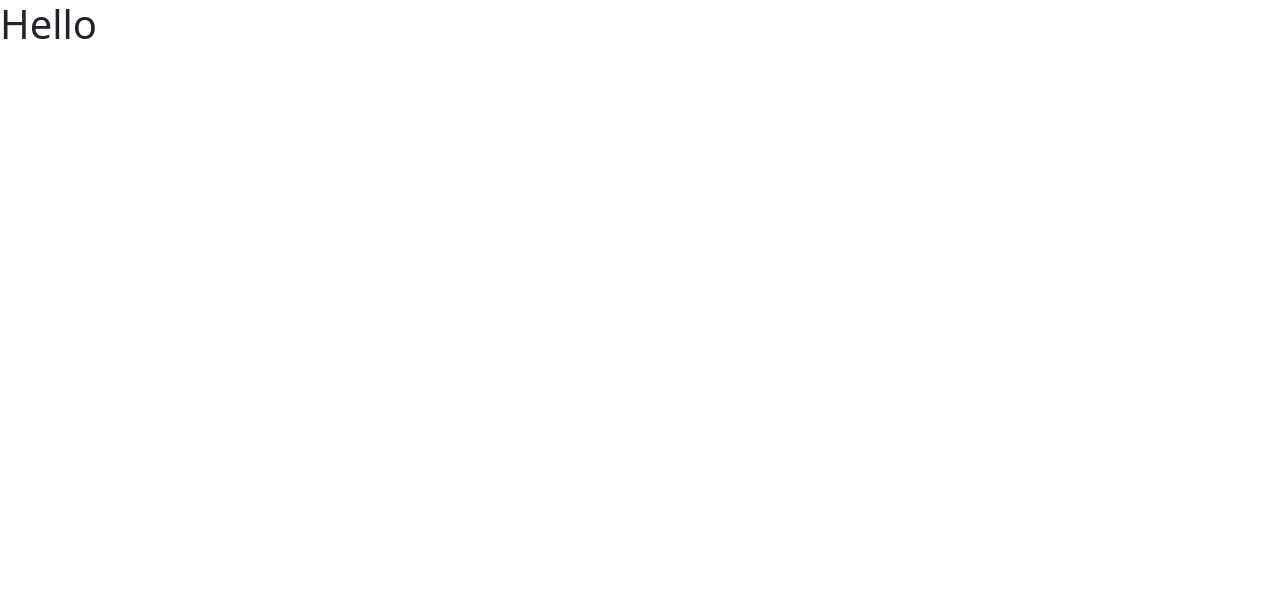
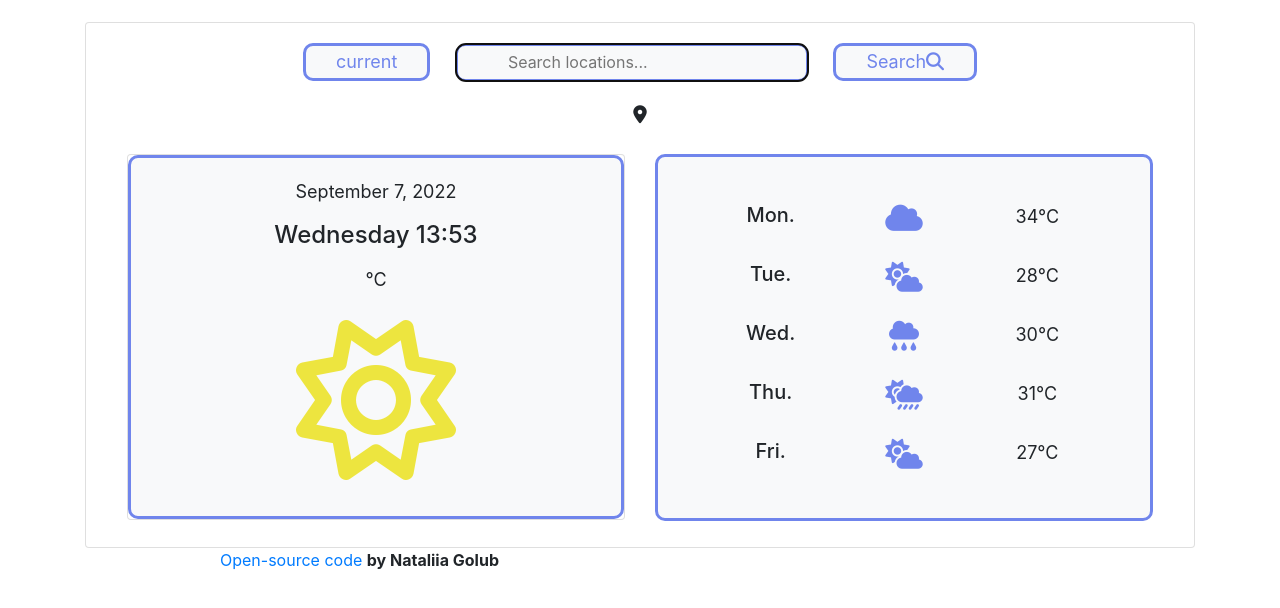
Before and after one commit to NataliiaGolub/Vanilla-Weather-App, a plain HTML site: page index.html in a window 1280 px wide. Drawn offline with nearby package versions, Linux system fonts and the light colour scheme.

Commit message:
Weather app project -main part

```diff
--- a/index.html
+++ b/index.html
@@ -4,22 +4,122 @@
     <meta charset="UTF-8" />
     <meta http-equiv="X-UA-Compatible" content="IE=edge" />
     <meta name="viewport" content="width=device-width, initial-scale=1.0" />
-    <link rel="stylesheet" href="src/style.css" />
+    <script src="https://unpkg.com/axios/dist/axios.min.js"></script>
+    <script src="https://cdn.jsdelivr.net/npm/axios/dist/axios.min.js"></script>
     <link
-      href="https://cdn.jsdelivr.net/npm/bootstrap@5.2.0/dist/css/bootstrap.min.css"
       rel="stylesheet"
-      integrity="sha384-gH2yIJqKdNHPEq0n4Mqa/HGKIhSkIHeL5AyhkYV8i59U5AR6csBvApHHNl/vI1Bx"
+      href="https://stackpath.bootstrapcdn.com/bootstrap/4.5.0/css/bootstrap.min.css"
+      integrity="sha384-9aIt2nRpC12Uk9gS9baDl411NQApFmC26EwAOH8WgZl5MYYxFfc+NcPb1dKGj7Sk"
       crossorigin="anonymous"
     />
-    <title>Weather App</title>
+
+        <script
+      src="https://cdn.jsdelivr.net/npm/bootstrap@5.2.0-beta1/dist/js/bootstrap.bundle.min.js"
+      integrity="sha384-pprn3073KE6tl6bjs2QrFaJGz5/SUsLqktiwsUTF55Jfv3qYSDhgCecCxMW52nD2"
+      crossorigin="anonymous"
+    ></script>
+    <script
+      src="https://kit.fontawesome.com/e91d8ab3c1.js"
+      crossorigin="anonymous"
+    ></script>
+    <link href="src/styles.css" rel="stylesheet" type="text/css" />
+
+    <title>Weather</title>
   </head>
   <body>
-    <h1>Hello</h1>
-    <script
-      src="https://cdn.jsdelivr.net/npm/bootstrap@5.2.0/dist/js/bootstrap.bundle.min.js"
-      integrity="sha384-A3rJD856KowSb7dwlZdYEkO39Gagi7vIsF0jrRAoQmDKKtQBHUuLZ9AsSv4jD4Xa"
-      crossorigin="anonymous"
-    ></script>
-    <script src="src/app.js"></script>
+
+    <div class="container">
+      <div class="card">
+        <form class="search" id="search-form">
+          <div class="container text-center">
+            <button class="current-btn" id="input-current" type="submit">current</button>
+            <input
+              type="text"
+              placeholder="Search locations..."
+              autocomplete="off"
+              autofocus="on"
+              id="search-text-input"
+            />
+            <button type="submit" value="Search" id="input-button">
+              Search<i class="fas fa-search"></i>
+            </button>
+          </div>
+        </form>
+        <div class="location">
+
+          <b><i class="fa-solid fa-location-dot"></i>
+        <li   id="showCity"></li></b>
+        </div>
+        <div class="row">
+          <div class="col-sm-6">
+            <div class="card">
+              <div class="card-body bg-light">
+                <ul>
+                  <li>
+                    <p id="currentDay"></p>
+                  </li>
+                  <li>
+                    <h4 id="dayWeek"></h4>
+                  </li>
+                  <p></p>
+                  <li>
+                    <div class="temperature>"<span id="temperatureCur"></span>
+                      <span class="degree" id="celsius-link">°C</span>
+
+                    </div>
+                  </br>
+                  </li>
+                  <li>
+                    <i class="fa-regular fa-sun"></i>
+                  </li>
+                </ul>
+              </div>
+            </div>
+          </div>
+          <div class="col-sm-6">
+            <div class="card-body bg-light">
+              <div class="row">
+                <div class="col"><h5>Mon.</h5></div>
+                <div class="col"><i class="fa-solid fa-cloud"></i></div>
+                <div class="col">34°C</div>
+              </div>
+              <div class="row">
+                <div class="col"><h5>Tue.</h5></div>
+                <div class="col">
+                  <i class="fa-solid fa-cloud-sun"></i>
+                </div>
+                <div class="col">28°C</div>
+              </div>
+              <div class="row">
+                <div class="col"><h5>Wed.</h5></div>
+                <div class="col">
+                  <i class="fa-solid fa-cloud-rain"></i>
+                </div>
+                <div class="col">30°C</div>
+              </div>
+              <div class="row">
+                <div class="col"><h5>Thu.</h5></div>
+                <div class="col">
+                  <i class="fa-solid fa-cloud-sun-rain"></i>
+                </div>
+                <div class="col">31°C</div>
+              </div>
+              <div class="row">
+                <div class="col"><h5>Fri.</h5></div>
+                <div class="col"><i class="fa-solid fa-cloud-sun"></i></div>
+                <div class="col">27°C</div>
+              </div>
+            </div>
+          </div>
+        </div>
+      </div>
+    </div>
+    <span class="link-source">
+      <a href="https://github.com/NataliiaGolub/NewProject" target="_blank">Open-source code</a>
+<strong> by Nataliia Golub</strong>
+
+    </span>
+
+    <script src="src/index.js"></script>
   </body>
 </html>
--- /dev/null
+++ b/src/index.js
@@ -0,0 +1,103 @@
+let now = new Date();
+
+function formatDate(now) {
+  let date = now.getDate();
+  let year = now.getFullYear();
+
+  let months = [
+    "January",
+    "February",
+    "March",
+    "April",
+    "May",
+    "June",
+    "July",
+    "August",
+    "September",
+    "October",
+    "November",
+    "December",
+  ];
+  let month = months[now.getMonth()];
+  let todayDay = month + " " + date + ", " + year;
+  return todayDay;
+}
+
+document.getElementById("currentDay").innerHTML = formatDate(now);
+
+let week = new Date();
+let hour = week.getHours();
+hour = hour <= 9 ? "0" + hour : hour;
+let minutes = week.getMinutes();
+minutes = minutes <= 9 ? "0" + minutes : minutes;
+function daysWeek(week) {
+  let days = [
+    "Sunday",
+    "Monday",
+    "Tuesday",
+    "Wednesday",
+    "Thursday",
+    "Friday",
+    "Saturday",
+  ];
+
+  let day = days[week.getDay()];
+
+  let todayDayweek = day;
+  return todayDayweek;
+}
+
+document.getElementById("dayWeek").innerHTML =
+  daysWeek(week) + " " + hour + ":" + minutes;
+//
+
+function showTemperature(response) {
+  let temperature = Math.round(response.data.main.temp);
+  let showTemp = document.querySelector("#temperatureCur");
+
+  showTemp.innerHTML = temperature + " °C";
+  let cityName = response.data.name;
+  let showCityName = document.querySelector("#showCity");
+
+  showCityName.innerHTML = cityName;
+}
+
+//
+function searchCity(event) {
+  event.preventDefault();
+  let searchInput = document.querySelector("#search-text-input");
+  let city = searchInput.value;
+  let apiKey = "4a4b1d82c8a7fedfd1508e6662f1d50f";
+  let apiMainUrl = `https://api.openweathermap.org/data/2.5/weather?q=${city}&appid=${apiKey}&units=metric`;
+  //let h3 = document.querySelector("h3");
+
+  //if (searchInput.value) {
+  //h3.innerHTML = searchInput.value;
+  //} else {
+  //h3.innerHTML = null;
+  //alert("Please type a city");
+  //}
+
+  axios.get(apiMainUrl).then(showTemperature);
+}
+
+function getPosition(position) {
+  let apiKey = "4a4b1d82c8a7fedfd1508e6662f1d50f";
+  let latitude = position.coords.latitude;
+  let longitude = position.coords.longitude;
+  let units = "metric";
+  let apiCurrent = "https://api.openweathermap.org/data/2.5/weather";
+  let apiUrl = `${apiCurrent}?lat=${latitude}&lon=${longitude}&appid=${apiKey}&units=${units}`;
+  axios.get(apiUrl).then(showTemperature);
+}
+//
+function getLocation(event) {
+  event.preventDefault();
+  navigator.geolocation.getCurrentPosition(getPosition);
+}
+
+let searchTown = document.querySelector("#search-form");
+searchTown.addEventListener("click", searchCity);
+
+let currentButton = document.querySelector("#input-current");
+currentButton.addEventListener("click", getLocation);
--- /dev/null
+++ b/src/styles.css
@@ -0,0 +1,81 @@
+.current:hover {
+  border-color: rgb(237, 229, 63);
+}
+.search button {
+  border: 3px solid rgb(112, 133, 236);
+  line-height: 1.8;
+  padding: 0 30px;
+  font-size: 18px;
+  text-align: center;
+  color: rgb(112, 133, 236);
+  margin: 20px;
+  border-radius: 10px;
+  background-color: #f8f9fa;
+}
+.search button:hover {
+  border-color: rgb(237, 229, 63);
+}
+input {
+  background-color: #f8f9fa;
+  border: 3px solid rgb(112, 133, 236);
+  border-radius: 10px;
+  color: rgb(112, 133, 236);
+
+  padding: 4.5px 50px;
+}
+.location {
+  display: block;
+  text-align: center;
+  font-size: 18px;
+  text-transform: capitalize;
+}
+.card-body {
+  display: block;
+  text-align: center;
+  border: 3px solid rgb(112, 133, 236);
+  border-radius: 10px;
+}
+ul {
+  padding-left: 0;
+}
+li {
+  font-size: 18px;
+  list-style-type: none;
+}
+.fa-sun {
+  font-size: 160px;
+  color: rgb(237, 229, 63);
+}
+.fa-cloud {
+  font-size: 30px;
+  color: rgb(112, 133, 236);
+}
+.fa-cloud-sun {
+  font-size: 30px;
+  color: rgb(112, 133, 236);
+}
+.fa-cloud-rain {
+  font-size: 30px;
+  color: rgb(112, 133, 236);
+}
+.fa-cloud-sun-rain {
+  font-size: 30px;
+  color: rgb(112, 133, 236);
+}
+.col {
+  font-size: 18px;
+  text-align: center;
+}
+.h5 {
+  text-align: center;
+}
+.row {
+  margin: 26px;
+}
+body {
+  margin-top: 22px;
+}
+.link-source {
+  margin-top: 30px;
+  margin-left: 220px;
+}
```
